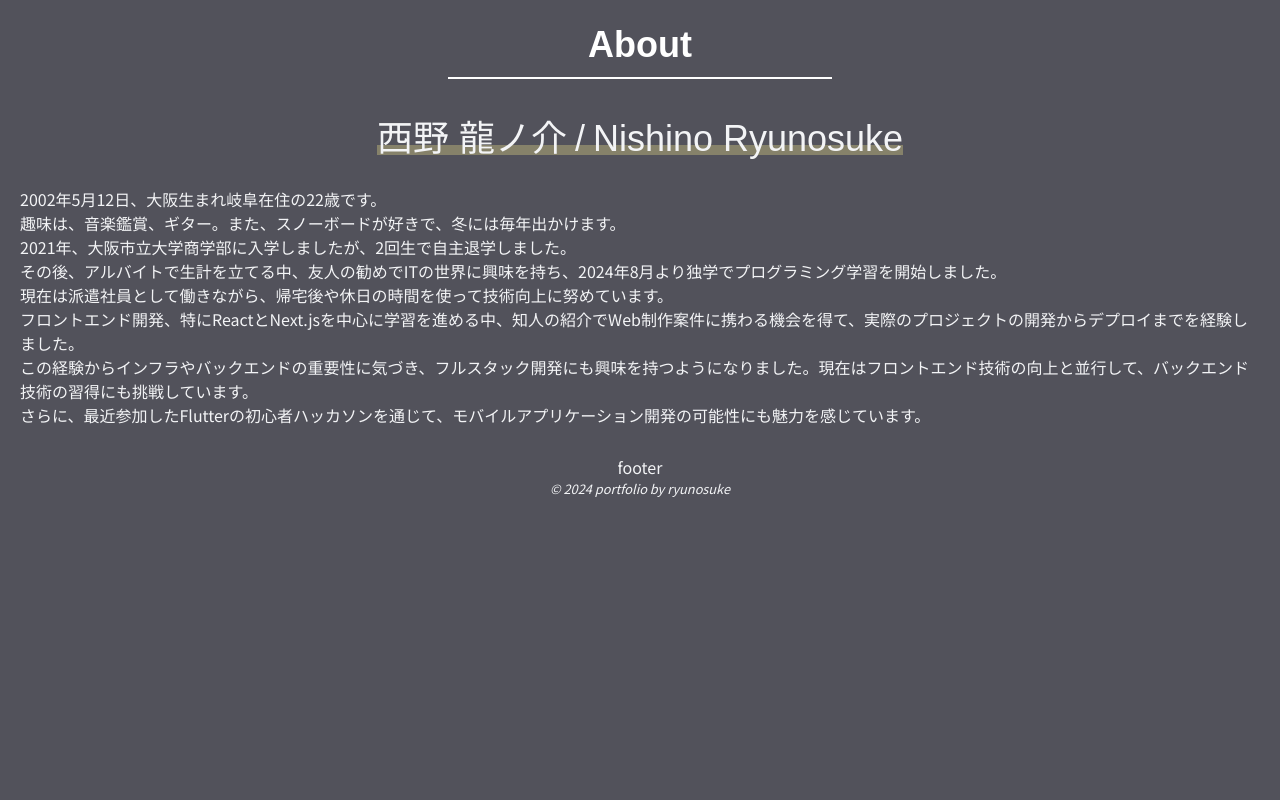
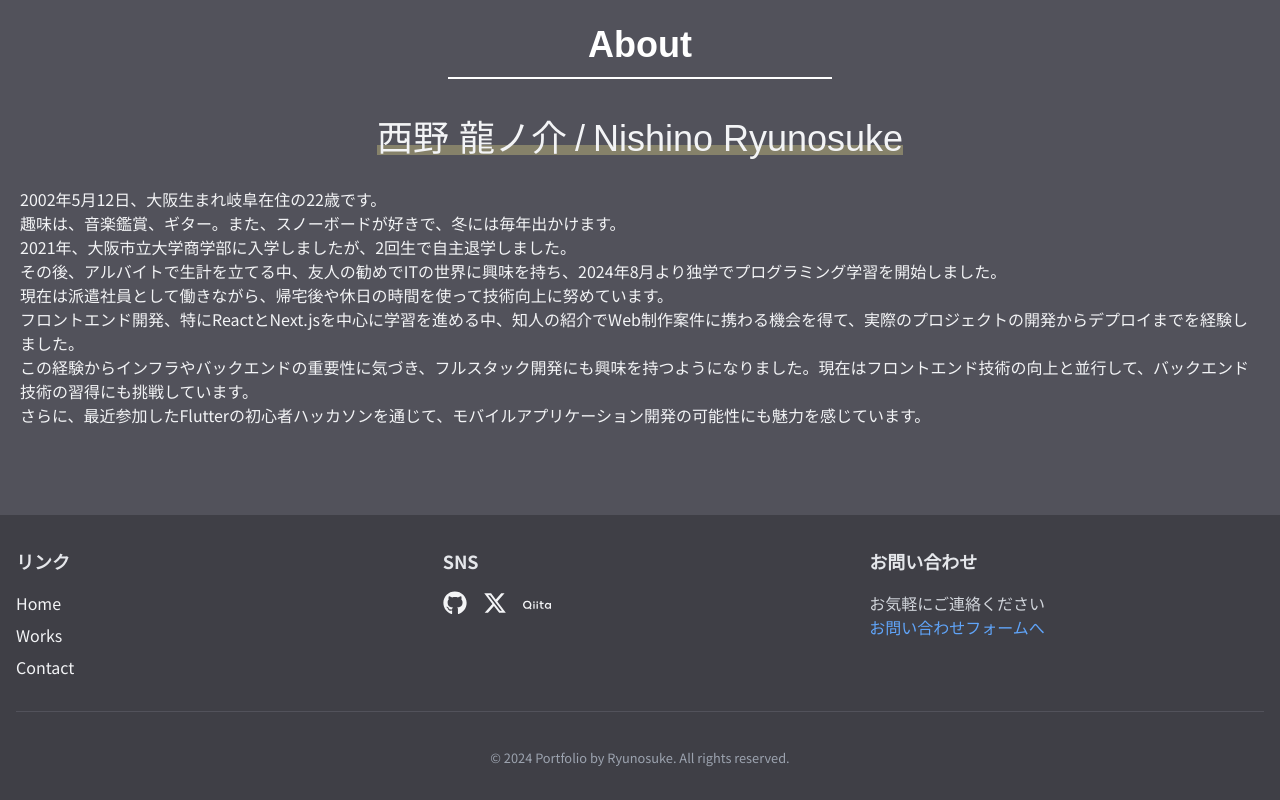
Before and after one commit to ryuno3/portfolio, a Next.js app: page / in a window 1280 px wide. Shown: the part 807-1607 px from the top of the page. Before the commit the page ends 1325 px from the top, so only its background shows below. Built offline with nearby package versions, Linux system fonts and the light colour scheme; a web font is replaced by a local one.

Commit message:
✨ footerの実装

```diff
--- a/src/components/layout/Footer.tsx
+++ b/src/components/layout/Footer.tsx
@@ -1,12 +1,86 @@
-import React from 'react'
+import React from "react";
+import Link from "next/link";
+import { FaGithub } from "react-icons/fa";
+import { SiQiita } from "react-icons/si";
+import { FaXTwitter } from "react-icons/fa6";
 
 const Footer = () => {
   return (
-    <div className='flex flex-col justify-between items-center p-5'>
-        footer
-        <small className='italic'>&copy; 2024 portfolio by ryunosuke</small>
-    </div>
-  )
-}
+    <footer className="bg-zinc-700 text-gray-100 mt-20">
+      <div className="max-w-7xl mx-auto py-8 px-4">
+        <div className="grid grid-cols-1 md:grid-cols-3 gap-8">
+          {/* Navigation Links */}
+          <div>
+            <h3 className="text-lg font-bold mb-4 text-gray-200">リンク</h3>
+            <ul className="space-y-2">
+              <li>
+                <Link href="/" className="hover:text-blue-400 transition-colors">
+                  Home
+                </Link>
+              </li>
+              <li>
+                <Link href="/works" className="hover:text-blue-400 transition-colors">
+                  Works
+                </Link>
+              </li>
+              <li>
+                <Link href="/contact" className="hover:text-blue-400 transition-colors">
+                  Contact
+                </Link>
+              </li>
+            </ul>
+          </div>
 
-export default Footer
+          {/* Social Links */}
+          <div>
+            <h3 className="text-lg font-bold mb-4 text-gray-200">SNS</h3>
+            <div className="flex space-x-4">
+              <a
+                href="https://github.com/ryuno3"
+                target="_blank"
+                rel="Github"
+                className="hover:text-blue-400 transition-colors"
+              >
+                <FaGithub size={24} />
+              </a>
+              <a
+                href="https://twitter.com/ryuno3_dev"
+                target="_blank"
+                rel="X(旧Twitter)"
+                className="hover:text-blue-400 transition-colors"
+              >
+                <FaXTwitter size={24} />
+              </a>
+              <a
+                href="https://Qiita.com/ryuno3"
+                target="_blank"
+                rel="Qiita"
+                className="hover:text-blue-400 transition-colors"
+              >
+                <SiQiita size={28} />
+              </a>
+            </div>
+          </div>
+
+          {/* Contact Info */}
+          <div>
+            <h3 className="text-lg font-bold mb-4 text-gray-200">お問い合わせ</h3>
+            <p className="text-gray-300">お気軽にご連絡ください</p>
+            <Link href="/contact" className="text-blue-400 hover:text-blue-300 transition-colors">
+              お問い合わせフォームへ
+            </Link>
+          </div>
+        </div>
+
+        {/* Copyright */}
+        <div className="border-t border-zinc-600 mt-8 pt-8 text-center">
+          <small className="text-gray-400">
+            &copy; {new Date().getFullYear()} Portfolio by Ryunosuke. All rights reserved.
+          </small>
+        </div>
+      </div>
+    </footer>
+  );
+};
+
+export default Footer;
```
